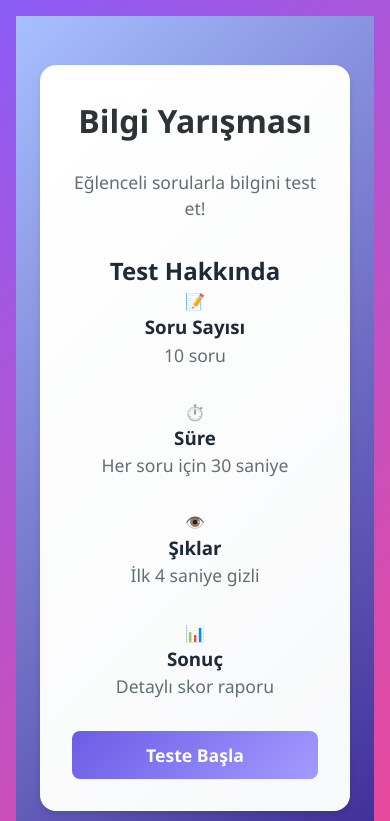
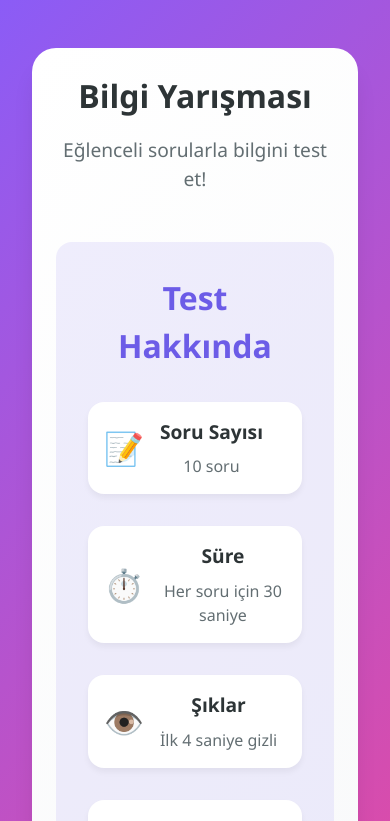
Before and after one commit to frivoller/quiz-app, a React (Vite) app: page / in a window 390 px wide. Shown: the top 821 px of the page. Built offline with nearby package versions, Linux system fonts and the light colour scheme.

Commit message:
refactor: CSS dosyaları yeniden düzenlendi

```diff
--- a/src/App.css
+++ b/src/App.css
@@ -76,151 +76,173 @@ body {
 
 /* Quiz layout wrapper */
 .quiz-container {
-  max-width: 1000px;
+  max-width: 1400px;
   width: 90%;
   margin: 2rem auto;
-  padding: 2rem;
+  min-height: 80vh;
+  display: flex;
+  flex-direction: column;
+  align-items: center;
+  justify-content: center;
 }
 
 /* Start screen card */
 .start-screen {
-  background: var(--card-background);
-  padding: 3rem 2rem;
-  border-radius: 24px;
-  box-shadow: 0 20px 25px -5px rgba(0, 0, 0, 0.1), 0 10px 10px -5px rgba(0, 0, 0, 0.04);
+  max-width: 1400px;
+  width: 90%;
+  margin: 2rem auto;
+  padding: 3rem;
+  background: linear-gradient(135deg, #ffffff 0%, #f8f9fa 100%);
+  border-radius: 1.5rem;
+  box-shadow: 0 20px 25px -5px rgba(0, 0, 0, 0.1);
   text-align: center;
-  transform: translateY(0);
-  transition: transform 0.3s ease;
 }
 
-.start-screen:hover {
-  transform: translateY(-5px);
+.start-content h1 {
+  font-size: 3rem;
+  color: #2d3436;
+  margin-bottom: 1rem;
 }
 
-.start-screen h1 {
-  color: var(--primary-color);
-  font-size: 2.5rem;
-  margin-bottom: 2rem;
-  font-weight: 700;
+.subtitle {
+  font-size: 1.5rem;
+  color: #636e72;
+  margin-bottom: 3rem;
 }
 
 /* Informational box */
-.info {
-  background-color: rgba(139, 92, 246, 0.1);
+.info-card {
+  background: rgba(108, 92, 231, 0.1);
   padding: 2rem;
-  border-radius: 16px;
+  border-radius: 1rem;
   margin: 2rem 0;
-  text-align: left;
 }
 
-.info h2 {
-  color: var(--primary-color);
-  font-size: 1.5rem;
-  margin-bottom: 1.5rem;
-}
-
-.info ul {
-  list-style: none;
-  padding: 0;
-  margin: 0;
-}
-
-.info li {
-  margin: 1rem 0;
-  padding-left: 2rem;
-  position: relative;
-  line-height: 1.6;
-}
-
-.info li:before {
-  content: "→";
-  position: absolute;
-  left: 0;
-  color: var(--secondary-color);
-  font-weight: bold;
-}
-
-/* Button styles */
-.start-button, .option-button, .restart-button {
-  background-color: var(--secondary-color);
-  color: white;
-  border: none;
-  padding: 1rem 2rem;
-  border-radius: 25px;
-  font-size: 1.2rem;
-  cursor: pointer;
-  transition: all 0.3s ease;
-  width: 100%;
-  max-width: 400px;
-}
-
-.start-button:hover, .option-button:hover, .restart-button:hover {
-  background-color: var(--accent-color);
-  transform: translateY(-2px);
-}
-
-/* Quiz result container */
-.results {
-  background: var(--card-background);
-  padding: 3rem 2rem;
-  border-radius: 24px;
-  box-shadow: 0 20px 25px -5px rgba(0, 0, 0, 0.1);
-  text-align: center;
-  animation: slideUp 0.5s ease;
-}
-
-.results h2 {
-  color: var(--primary-color);
+.info-card h2 {
+  color: #6c5ce7;
   font-size: 2rem;
   margin-bottom: 2rem;
 }
 
-/* Score display container */
-.score-card {
-  background: rgba(139, 92, 246, 0.1);
-  padding: 2rem;
-  border-radius: 16px;
-  margin: 2rem 0;
+.info-items {
   display: grid;
-  grid-template-columns: repeat(3, 1fr);
-  gap: 1.5rem;
+  grid-template-columns: repeat(auto-fit, minmax(250px, 1fr));
+  gap: 2rem;
 }
 
-/* Individual score card items */
-.score-item {
+.info-item {
+  display: flex;
+  align-items: center;
+  gap: 1rem;
   padding: 1.5rem;
-  border-radius: 12px;
   background: white;
-  box-shadow: 0 4px 6px -1px rgba(0, 0, 0, 0.1);
-  display: flex;
-  flex-direction: column;
-  gap: 0.5rem;
+  border-radius: 1rem;
+  box-shadow: 0 4px 6px rgba(0, 0, 0, 0.05);
+}
+
+.info-icon {
+  font-size: 2rem;
+}
+
+.info-text h3 {
+  color: #2d3436;
+  font-size: 1.2rem;
+  margin-bottom: 0.5rem;
+}
+
+.info-text p {
+  color: #636e72;
+}
+
+/* Button styles */
+.start-button, .restart-button {
+  padding: 1rem 3rem;
+  font-size: 1.2rem;
+  font-weight: 600;
+  color: white;
+  background: linear-gradient(135deg, #6c5ce7 0%, #a29bfe 100%);
+  border: none;
+  border-radius: 0.5rem;
+  cursor: pointer;
+  transition: all 0.3s ease;
+  margin-top: 2rem;
+}
+
+.start-button:hover, .restart-button:hover {
+  transform: translateY(-2px);
+  box-shadow: 0 4px 6px rgba(108, 92, 231, 0.2);
+}
+
+/* Quiz result container */
+.results-screen {
+  max-width: 1400px;
+  width: 90%;
+  margin: 2rem auto;
+  padding: 3rem;
+  background: linear-gradient(135deg, #ffffff 0%, #f8f9fa 100%);
+  border-radius: 1.5rem;
+  box-shadow: 0 20px 25px -5px rgba(0, 0, 0, 0.1);
   text-align: center;
 }
 
-.score-item span:first-child {
-  font-size: 1.1rem;
-  color: var(--text-color);
-  opacity: 0.8;
+.results-screen h2 {
+  font-size: 2.5rem;
+  color: #2d3436;
+  margin-bottom: 3rem;
 }
 
-.score-item span:last-child {
-  font-size: 2rem;
+.score-cards {
+  display: grid;
+  grid-template-columns: repeat(auto-fit, minmax(250px, 1fr));
+  gap: 2rem;
+  margin-bottom: 3rem;
+}
+
+.score-card {
+  padding: 2rem;
+  border-radius: 1rem;
+  background: white;
+  box-shadow: 0 4px 6px rgba(0, 0, 0, 0.05);
+}
+
+.score-icon {
+  font-size: 2.5rem;
+  margin-bottom: 1rem;
+}
+
+.score-card.correct .score-icon {
+  color: #00b894;
+}
+
+.score-card.wrong .score-icon {
+  color: #ff7675;
+}
+
+.score-card.empty .score-icon {
+  color: #636e72;
+}
+
+.score-card h3 {
+  font-size: 1.5rem;
+  color: #2d3436;
+  margin-bottom: 1rem;
+}
+
+.score-value {
+  font-size: 3rem;
   font-weight: 700;
 }
 
-/* Color coding for score types */
-.score-item.correct span:last-child {
-  color: var(--success-color);
+.score-card.correct .score-value {
+  color: #00b894;
 }
 
-.score-item.wrong span:last-child {
-  color: var(--error-color);
+.score-card.wrong .score-value {
+  color: #ff7675;
 }
 
-.score-item.empty span:last-child {
-  color: var(--text-color);
-  opacity: 0.5;
+.score-card.empty .score-value {
+  color: #636e72;
 }
 
 /* Review answers section */
@@ -299,25 +321,6 @@ body {
 .correct-answer span {
   color: var(--success-color);
   font-weight: 700;
-}
-
-/* Restart button style */
-.restart-button {
-  background: linear-gradient(to right, var(--primary-color), var(--secondary-color));
-  color: white;
-  border: none;
-  padding: 1rem 3rem;
-  border-radius: 999px;
-  font-size: 1.2rem;
-  cursor: pointer;
-  transition: all 0.3s ease;
-  font-weight: 600;
-  margin-top: 2rem;
-}
-
-.restart-button:hover {
-  transform: translateY(-2px);
-  box-shadow: 0 6px 8px -1px rgba(0, 0, 0, 0.15);
 }
 
 .app {
@@ -501,7 +504,7 @@ body {
     font-size: 1rem;
   }
 
-  .score-card {
+  .score-cards {
     grid-template-columns: 1fr;
   }
 
@@ -514,135 +517,21 @@ body {
   }
 }
 
-/* Evaluation form 8: CSS styling and layout */
-.app-container {
-  min-height: 100vh;
-  display: flex;
-  flex-direction: column;
-  align-items: center;
-  justify-content: center;
-  padding: 2rem;
-  background: linear-gradient(135deg, #a8c0ff 0%, #3f2b96 100%);
-}
-
-/* Start screen styles */
-.start-screen {
-  width: 100%;
-  max-width: 800px;
-  padding: 3rem;
-  background: linear-gradient(135deg, #ffffff 0%, #f8f9fa 100%);
-  border-radius: 1rem;
-  box-shadow: 0 4px 6px rgba(0, 0, 0, 0.1);
-  text-align: center;
-}
-
-.start-screen h1 {
-  font-size: 2.5rem;
-  font-weight: 700;
-  color: #2d3436;
-  margin-bottom: 1.5rem;
-}
-
-.start-screen p {
-  font-size: 1.2rem;
-  color: #636e72;
-  margin-bottom: 2rem;
-}
-
-.start-button {
-  padding: 1rem 2rem;
-  font-size: 1.2rem;
-  font-weight: 600;
-  color: white;
-  background: linear-gradient(135deg, #6c5ce7 0%, #a29bfe 100%);
-  border: none;
-  border-radius: 0.5rem;
-  cursor: pointer;
-  transition: all 0.3s ease;
-}
-
-.start-button:hover {
-  transform: translateY(-2px);
-  box-shadow: 0 4px 6px rgba(108, 92, 231, 0.2);
-}
-
-.results-screen {
-  width: 100%;
-  max-width: 800px;
-  padding: 3rem;
-  background: linear-gradient(135deg, #ffffff 0%, #f8f9fa 100%);
-  border-radius: 1rem;
-  box-shadow: 0 4px 6px rgba(0, 0, 0, 0.1);
-  text-align: center;
-}
-
-.results-screen h2 {
-  font-size: 2rem;
-  font-weight: 700;
-  color: #2d3436;
-  margin-bottom: 1.5rem;
-}
-
-.results-screen p {
-  font-size: 1.5rem;
-  color: #636e72;
-  margin-bottom: 2rem;
-}
-
-.restart-button {
-  padding: 1rem 2rem;
-  font-size: 1.2rem;
-  font-weight: 600;
-  color: white;
-  background: linear-gradient(135deg, #6c5ce7 0%, #a29bfe 100%);
-  border: none;
-  border-radius: 0.5rem;
-  cursor: pointer;
-  transition: all 0.3s ease;
-}
-
-.restart-button:hover {
-  transform: translateY(-2px);
-  box-shadow: 0 4px 6px rgba(108, 92, 231, 0.2);
-}
-
-@media (max-width: 768px) {
-  .app-container {
-    padding: 1rem;
-  }
-
+/* Responsive tasarım */
+@media (max-width: 1400px) {
+  .quiz-container,
   .start-screen,
   .results-screen {
+    width: 95%;
     padding: 2rem;
   }
 
-  .start-screen h1,
-  .results-screen h2 {
-    font-size: 2rem;
+  .start-content h1 {
+    font-size: 2.5rem;
   }
 
-  .start-screen p,
-  .results-screen p {
-    font-size: 1.1rem;
-  }
-
-  .start-button,
-  .restart-button {
-    padding: 0.75rem 1.5rem;
-    font-size: 1.1rem;
-  }
-}
-
-/* Responsive tasarım */
-@media (max-width: 1400px) {
-  .app-container {
-    padding: 1rem;
-  }
-
-  .start-screen,
-  .question-container,
-  .results-screen {
-    max-width: 95%;
+  .subtitle {
+    font-size: 1.2rem;
   }
 
   .info-items {
@@ -655,29 +544,33 @@ body {
 }
 
 @media (max-width: 768px) {
-  .start-screen {
-    padding: 2rem;
+  .quiz-container,
+  .start-screen,
+  .results-screen {
+    width: 100%;
+    padding: 1.5rem;
+    margin: 1rem auto;
   }
 
-  .start-screen h1 {
+  .start-content h1 {
     font-size: 2rem;
   }
 
   .info-item {
-    flex-direction: column;
-    text-align: center;
+    padding: 1rem;
   }
 
-  .info-text {
-    text-align: center;
+  .start-button,
+  .restart-button {
+    padding: 0.875rem 2rem;
+    font-size: 1.1rem;
   }
 
-  .question-text {
-    font-size: 1.2rem;
+  .score-card {
+    padding: 1.5rem;
   }
 
-  .option-button {
-    padding: 1rem;
-    font-size: 1rem;
+  .score-value {
+    font-size: 2.5rem;
   }
 }
--- a/src/components/QuizQuestion.css
+++ b/src/components/QuizQuestion.css
@@ -1,25 +1,24 @@
-/* Question container with modern design */
+/* Soru container */
 .question-container {
   width: 100%;
-  max-width: 800px;
-  margin: 0 auto;
+  max-width: 1400px;
   padding: 2rem;
   background: linear-gradient(135deg, #ffffff 0%, #f8f9fa 100%);
-  border-radius: 1rem;
-  box-shadow: 0 4px 6px rgba(0, 0, 0, 0.1);
-  transition: all 0.3s ease;
+  border-radius: 1.5rem;
+  box-shadow: 0 20px 25px -5px rgba(0, 0, 0, 0.1);
+  display: flex;
+  flex-direction: column;
+  gap: 2rem;
 }
 
-.question-container.transitioning {
-  opacity: 0;
-  transform: translateY(20px);
-}
-
+/* Üst bilgi alanı */
 .question-header {
   display: flex;
   justify-content: space-between;
   align-items: center;
-  margin-bottom: 2rem;
+  padding: 1rem;
+  background: rgba(108, 92, 231, 0.1);
+  border-radius: 1rem;
 }
 
 .question-counter {
@@ -31,9 +30,14 @@
 .timer {
   font-size: 1.2rem;
   font-weight: 600;
-  color: #e84393;
+  color: #ff7675;
+  padding: 0.5rem 1rem;
+  background: white;
+  border-radius: 0.5rem;
+  box-shadow: 0 2px 4px rgba(0, 0, 0, 0.05);
 }
 
+/* Soru içeriği */
 .question-content {
   display: flex;
   flex-direction: column;
@@ -43,11 +47,11 @@
 
 .question-image-container {
   width: 100%;
-  max-width: 500px;
-  height: 300px;
+  max-width: 800px;
+  height: 400px;
   overflow: hidden;
-  border-radius: 0.5rem;
-  background-color: #f8f9fa;
+  border-radius: 1rem;
+  box-shadow: 0 4px 6px rgba(0, 0, 0, 0.1);
 }
 
 .question-image {
@@ -67,14 +71,16 @@
   font-weight: 600;
   color: #2d3436;
   text-align: center;
-  margin: 0;
+  line-height: 1.6;
+  max-width: 800px;
 }
 
+/* Şıklar */
 .options {
+  width: 100%;
   display: grid;
-  grid-template-columns: repeat(auto-fit, minmax(250px, 1fr));
-  gap: 1rem;
-  width: 100%;
+  grid-template-columns: repeat(2, 1fr);
+  gap: 1.5rem;
   opacity: 0;
   transform: translateY(20px);
   transition: all 0.5s ease;
@@ -88,15 +94,16 @@
 }
 
 .option-button {
-  padding: 1rem;
-  font-size: 1.1rem;
+  padding: 1.25rem;
+  font-size: 1.2rem;
   font-weight: 500;
   color: #2d3436;
-  background: linear-gradient(135deg, #ffffff 0%, #f8f9fa 100%);
+  background: white;
   border: 2px solid #dfe6e9;
   border-radius: 0.5rem;
   cursor: pointer;
   transition: all 0.3s ease;
+  text-align: center;
 }
 
 .option-button:hover:not(:disabled) {
@@ -118,22 +125,46 @@
   border-color: transparent;
 }
 
-/* Responsive design */
+/* Responsive tasarım */
+@media (max-width: 1400px) {
+  .question-container {
+    padding: 1.5rem;
+  }
+
+  .question-image-container {
+    height: 300px;
+  }
+
+  .question-text {
+    font-size: 1.3rem;
+  }
+
+  .options {
+    grid-template-columns: 1fr;
+  }
+}
+
 @media (max-width: 768px) {
   .question-container {
-    padding: 1.5rem;
+    padding: 1rem;
+  }
+
+  .question-header {
+    flex-direction: column;
+    gap: 1rem;
+    text-align: center;
   }
 
   .question-image-container {
     height: 200px;
   }
 
-  .options {
-    grid-template-columns: 1fr;
+  .question-text {
+    font-size: 1.2rem;
   }
 
   .option-button {
-    padding: 0.75rem;
-    font-size: 1rem;
+    padding: 1rem;
+    font-size: 1.1rem;
   }
 }
```
